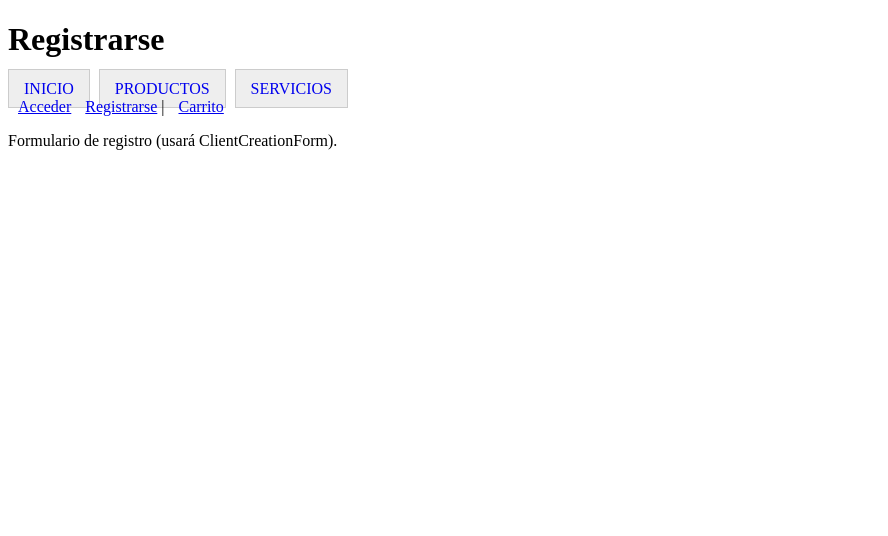
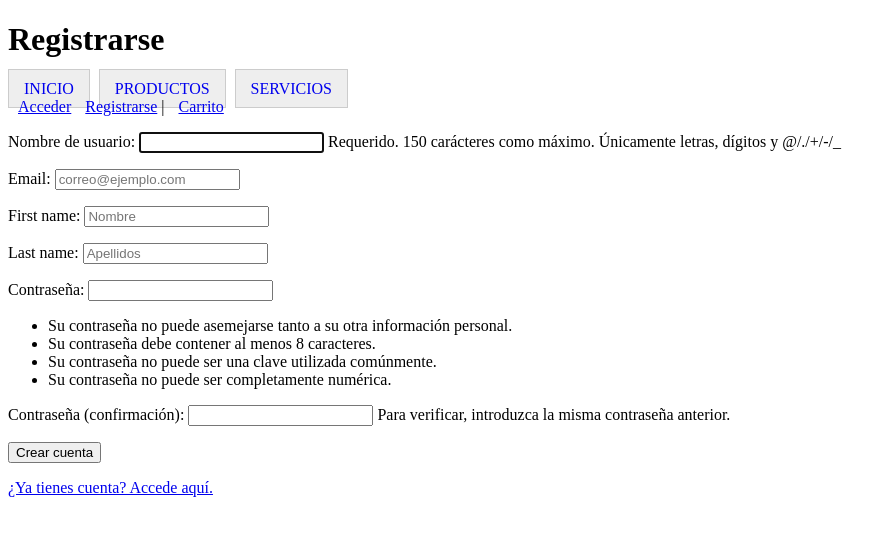
Before and after one commit to PGPI-G2-4-2025-26/Natursur-Herbalife, a Django app: page /registro/ in a window 1280 px wide. Shown: the top 536 px of the page, without its empty margins (0-888 px from the left). Run offline with Django 3.2, Linux system fonts and the light colour scheme.

Commit message:
feat: Añadido login de usuarios

```diff
--- a/main/user/forms.py
+++ b/main/user/forms.py
@@ -1,9 +1,52 @@
 from django import forms
-from django.contrib.auth.forms import UserCreationForm
+from django.contrib.auth.forms import UserCreationForm, AuthenticationForm
 from django.contrib.auth.models import User
+from django.utils.translation import gettext_lazy as _
+
 
 class ClientCreationForm(UserCreationForm):
+    email = forms.EmailField(required=True, widget=forms.EmailInput(attrs={
+        'placeholder': 'correo@ejemplo.com',
+        'class': 'form-control',
+    }))
+
+    first_name = forms.CharField(required=False, widget=forms.TextInput(attrs={
+        'placeholder': 'Nombre',
+        'class': 'form-control',
+    }))
+
+    last_name = forms.CharField(required=False, widget=forms.TextInput(attrs={
+        'placeholder': 'Apellidos',
+        'class': 'form-control',
+    }))
 
     class Meta(UserCreationForm.Meta):
         model = User
-        fields = UserCreationForm.Meta.fields + ('email', 'first_name', 'last_name')
+        fields = ('username', 'email', 'first_name', 'last_name', 'password1', 'password2')
+
+    def clean_email(self):
+        email = self.cleaned_data.get('email')
+        if email and User.objects.filter(email__iexact=email).exists():
+            raise forms.ValidationError('Ya existe un usuario registrado con ese email.')
+        return email
+
+
+class ClientLoginForm(AuthenticationForm):
+
+    username = forms.CharField(
+        label=_('Usuario'),
+        widget=forms.TextInput(attrs={
+            'autofocus': True,
+            'placeholder': 'Usuario',
+            'class': 'form-control',
+        }),
+    )
+
+    password = forms.CharField(
+        label=_('Contraseña'),
+        strip=False,
+        widget=forms.PasswordInput(attrs={
+            'placeholder': 'Contraseña',
+            'class': 'form-control',
+        }),
+    )
--- a/main/user/templates/registration.html
+++ b/main/user/templates/registration.html
@@ -5,5 +5,20 @@
 {% endblock %}
 
 {% block contenido %}
-    <p>Formulario de registro (usará ClientCreationForm).</p>
+    <form method="post" action="{% url 'registration' %}">
+        {% csrf_token %}
+        {% if form.errors %}
+            <div class="error">Por favor corrige los errores indicados abajo.</div>
+        {% endif %}
+
+        <div>
+            {{ form.as_p }}
+        </div>
+
+        <div>
+            <button type="submit">Crear cuenta</button>
+        </div>
+
+        <p><a href="{% url 'login' %}">¿Ya tienes cuenta? Accede aquí.</a></p>
+    </form>
 {% endblock %}
--- a/main/user/views.py
+++ b/main/user/views.py
@@ -1,10 +1,18 @@
-from django.shortcuts import render
+from django.shortcuts import render, redirect
 from .forms import ClientCreationForm
 
 
 def registration(request):
-    form = ClientCreationForm()
+    if request.method == 'POST':
+        form = ClientCreationForm(request.POST)
+        if form.is_valid():
+            form.save()
+            return redirect('login')
+    else:
+        form = ClientCreationForm()
+
     return render(request, 'registration.html', {'form': form})
+
 
 def login(request):
     return render(request, 'login.html')
```
Also changed, not shown: main/user/routes.py (+6 -3 lines), main/user/templates/login.html (+17 -8 lines).
